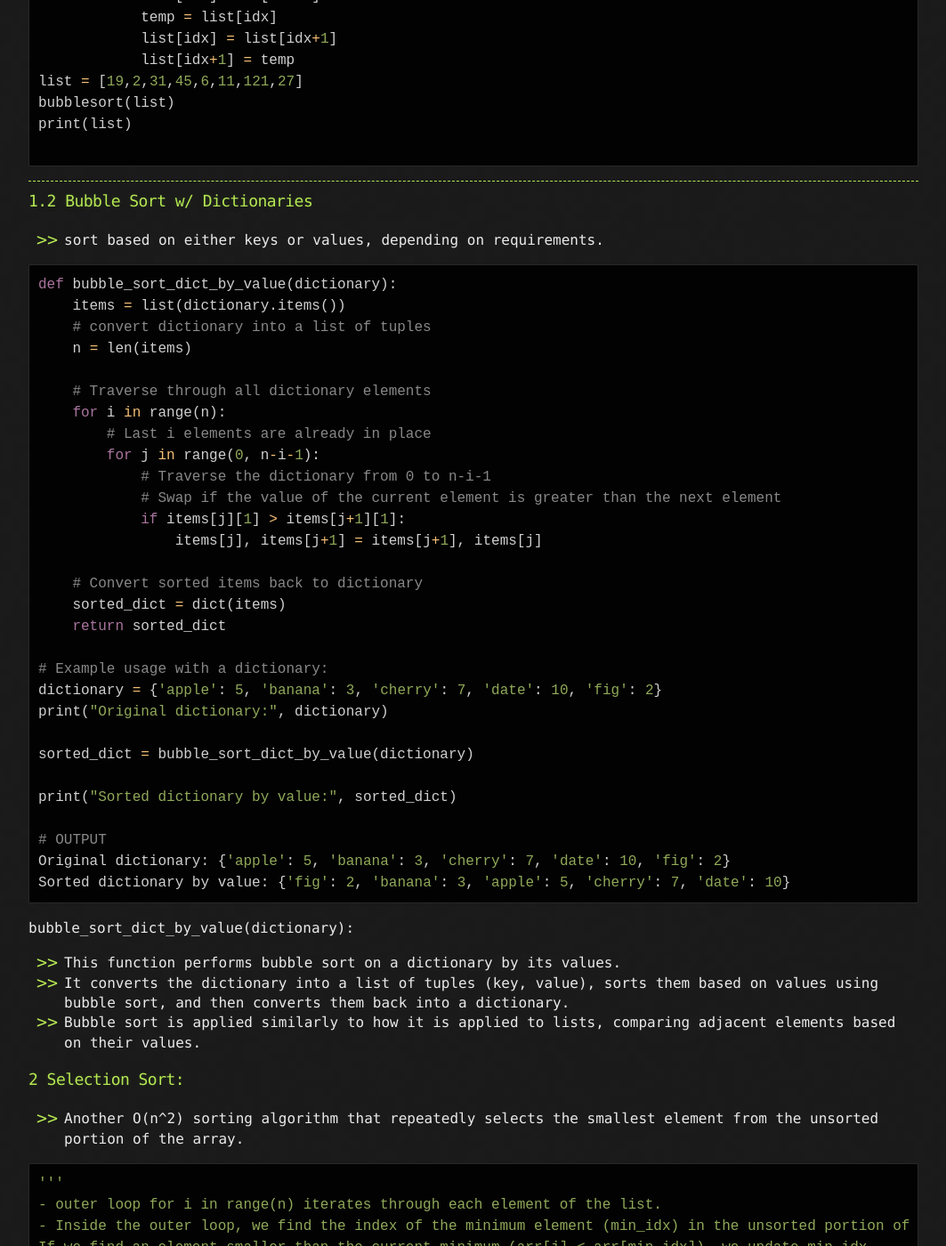
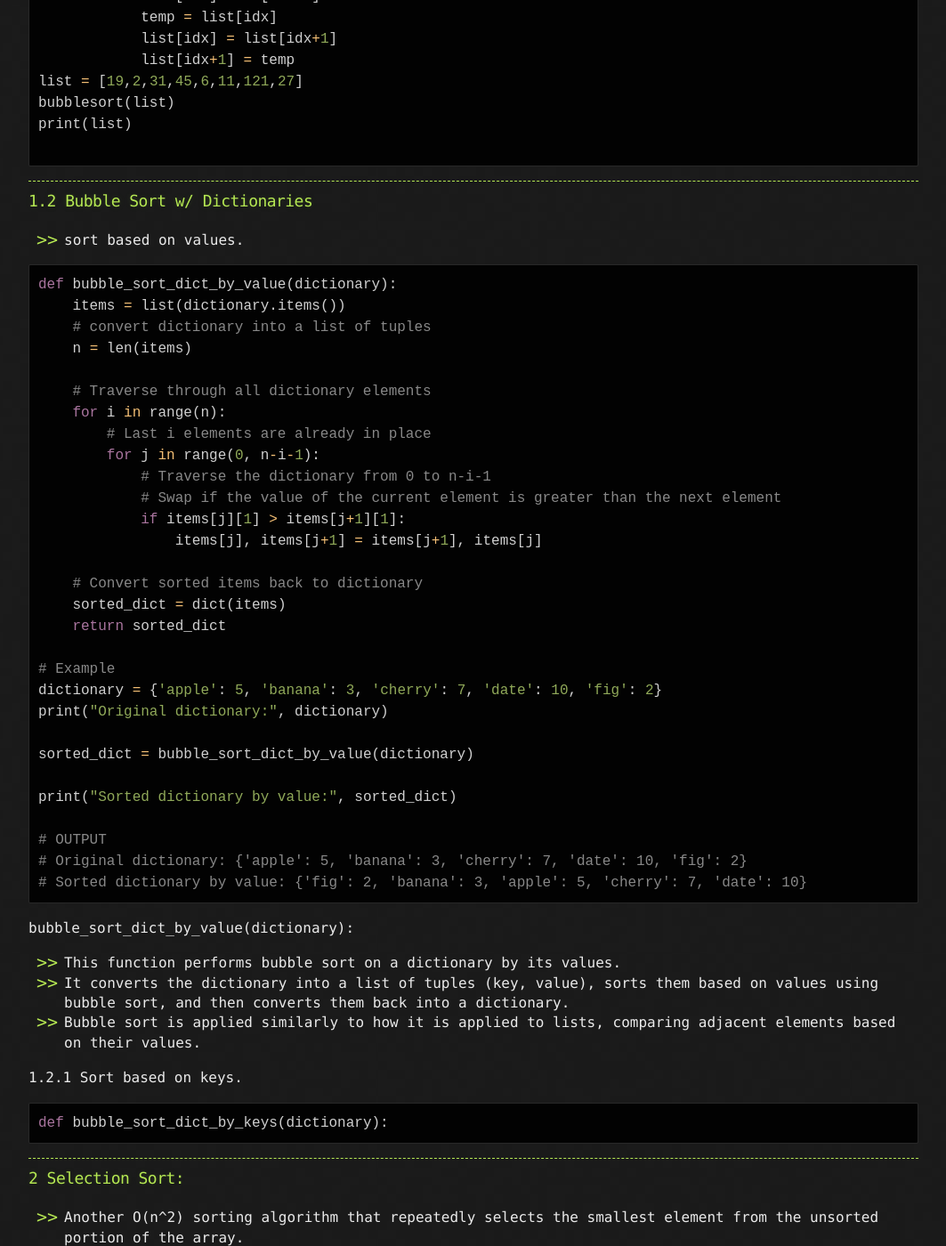
Before and after one commit to sciustechnologia/sciustechnologia.github.io, a Jekyll site: the page built from python/10_algos/1001.md, in a window 1280 px wide and 1400 px high, scrolled down 2121 px. Shown: the whole window at 89% size, without its empty margins (108-1171 px from the left). Built offline with Jekyll 4.4.1, drawn with Linux system fonts in a browser that asks for light colours.

Commit message:
Update 1001.md

````diff
--- a/python/10_algos/1001.md
+++ b/python/10_algos/1001.md
@@ -95,7 +95,7 @@ print(list)
 
 ### 1.2 Bubble Sort w/ Dictionaries
 
-- sort based on either keys or values, depending on requirements.
+- sort based on values.
 
 ```python
 def bubble_sort_dict_by_value(dictionary):
@@ -116,7 +116,7 @@ def bubble_sort_dict_by_value(dictionary):
     sorted_dict = dict(items)
     return sorted_dict
 
-# Example usage with a dictionary:
+# Example
 dictionary = {'apple': 5, 'banana': 3, 'cherry': 7, 'date': 10, 'fig': 2}
 print("Original dictionary:", dictionary)
 
@@ -125,14 +125,21 @@ sorted_dict = bubble_sort_dict_by_value(dictionary)
 print("Sorted dictionary by value:", sorted_dict)
 
 # OUTPUT
-Original dictionary: {'apple': 5, 'banana': 3, 'cherry': 7, 'date': 10, 'fig': 2}
-Sorted dictionary by value: {'fig': 2, 'banana': 3, 'apple': 5, 'cherry': 7, 'date': 10}
+# Original dictionary: {'apple': 5, 'banana': 3, 'cherry': 7, 'date': 10, 'fig': 2}
+# Sorted dictionary by value: {'fig': 2, 'banana': 3, 'apple': 5, 'cherry': 7, 'date': 10}
 ```
 
 bubble_sort_dict_by_value(dictionary):
 * This function performs bubble sort on a dictionary by its values.
 * It converts the dictionary into a list of tuples (key, value), sorts them based on values using bubble sort, and then converts them back into a dictionary.
 * Bubble sort is applied similarly to how it is applied to lists, comparing adjacent elements based on their values.
+
+1.2.1 Sort based on keys.
+```python
+def bubble_sort_dict_by_keys(dictionary):
+```
+
+---
 
 ### 2 Selection Sort:
 
````
